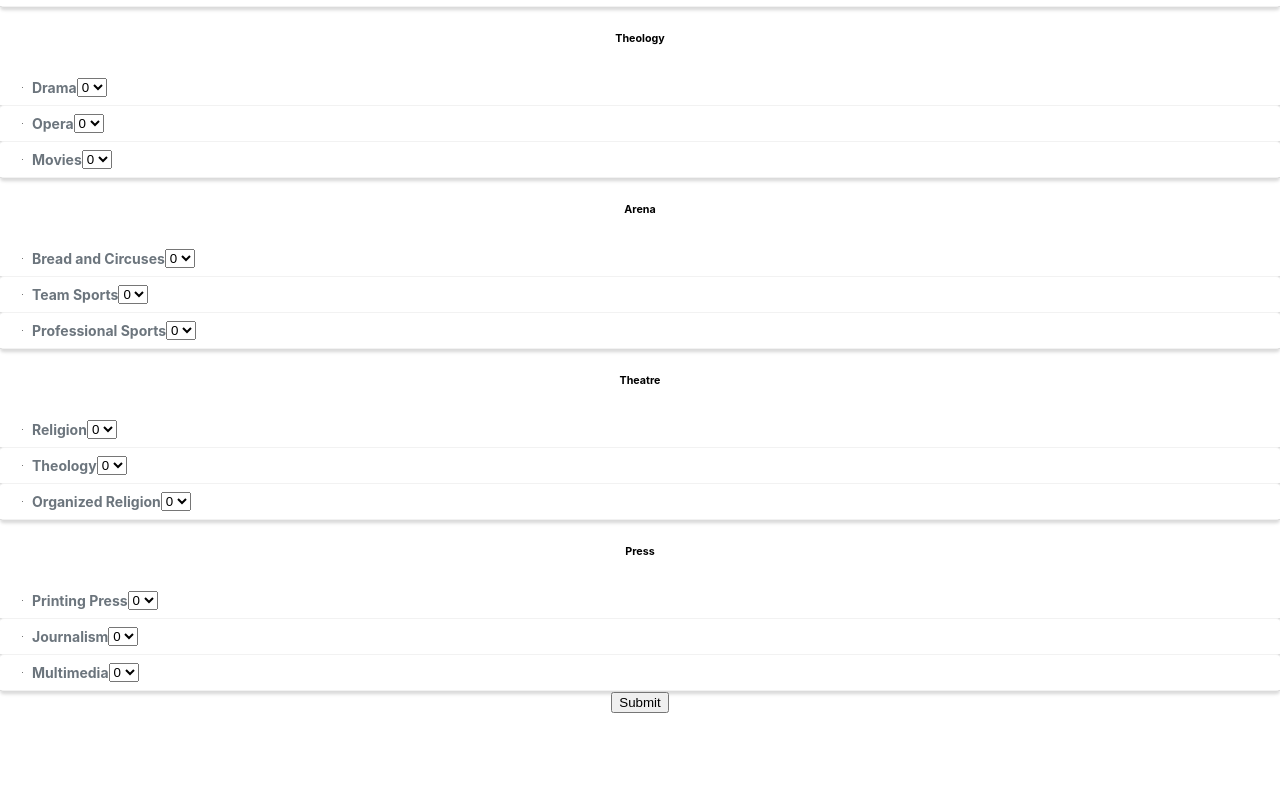
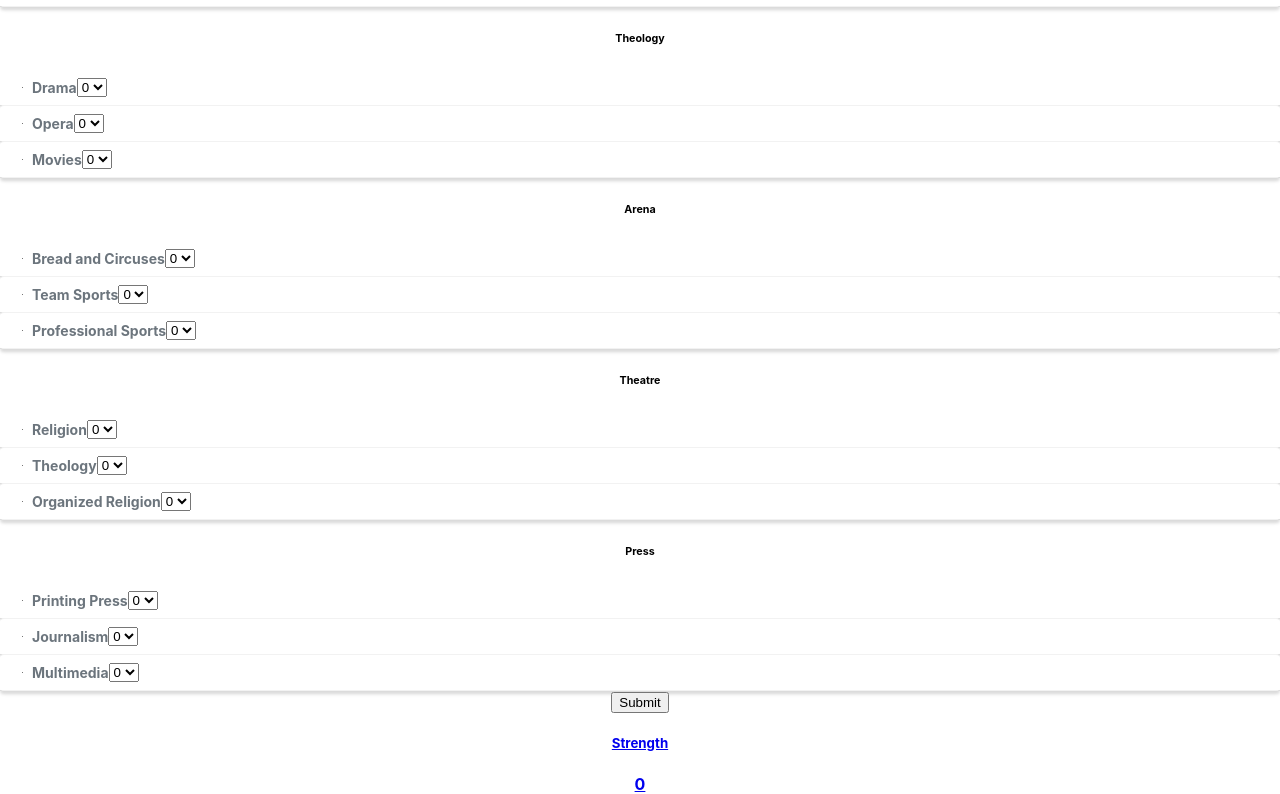
Before and after one commit to dragopi/TTA, a React (Create React App) app: page / in a window 1280 px wide. Shown: the part 1657-2451 px from the top of the page. Before the commit the page ends 2370 px from the top, so only its background shows below. Built offline with nearby package versions, Linux system fonts and the light colour scheme; the HTML template or start-up script is replaced by a standard one.

Commit message:
Add SceneResult to App

```diff
--- a/src/App.tsx
+++ b/src/App.tsx
@@ -1,15 +1,34 @@
-import React from 'react';
+import React, { useRef } from 'react';
 import logo from './logo.svg';
 import './App.css';
-import { CardItem, CardWithToken, FilterAge, FilterCategory, FilterLeaders, FilterTactics, FilterWonder } from './TTAUI';
-import { Form } from "./Forms";
+import { CardItem, CardWithToken, FilterAge, FilterCategory, FilterLeaders, FilterTactics, FilterWonder, SceneResult } from './TTAUI';
+import { Form, IValues } from "./Forms";
+import { TTASceneValues } from './TTACalc';
+
 
 function App() {
+
+  const sceneRef = useRef(null)
+
+  function CalcScene(v: IValues) {
+    console.log(v);
+
+    let o = new TTASceneValues();
+    o.strength.AddValue(3);
+
+    sceneRef.current.setState({values: o});
+  }
+
+
   return (
     <div>
 
+      <div className="row">
+        <div className="col-9">
+
       <Form
         action="http://localhost:4351/api/contactus"
+        onSubmitData={CalcScene}
         render={() => (
           <React.Fragment>
 
@@ -111,7 +130,11 @@ function App() {
 
       />
 
-
+        </div>
+        <div className="col-3">
+          <SceneResult ref={sceneRef} />
+        </div>
+      </div>
     </div>
   );
 }
--- a/src/TTACalc.tsx
+++ b/src/TTACalc.tsx
@@ -415,6 +415,24 @@ export class TTASceneValue {
     }
 }
 
+export class TTASceneValues {
+    public food: TTASceneValue;
+    public resource: TTASceneValue;
+    public culture: TTASceneValue;
+    public strength: TTASceneValue;
+    public happy: TTASceneValue;
+    public science: TTASceneValue;
+
+    constructor() {
+        this.food = new TTASceneValue();
+        this.resource = new TTASceneValue();
+        this.culture = new TTASceneValue();
+        this.strength = new TTASceneValue();
+        this.happy = new TTASceneValue();
+        this.science = new TTASceneValue();
+    }
+};
+
 
 export function TTASceneCalculation(s: Scene)
 {
```
